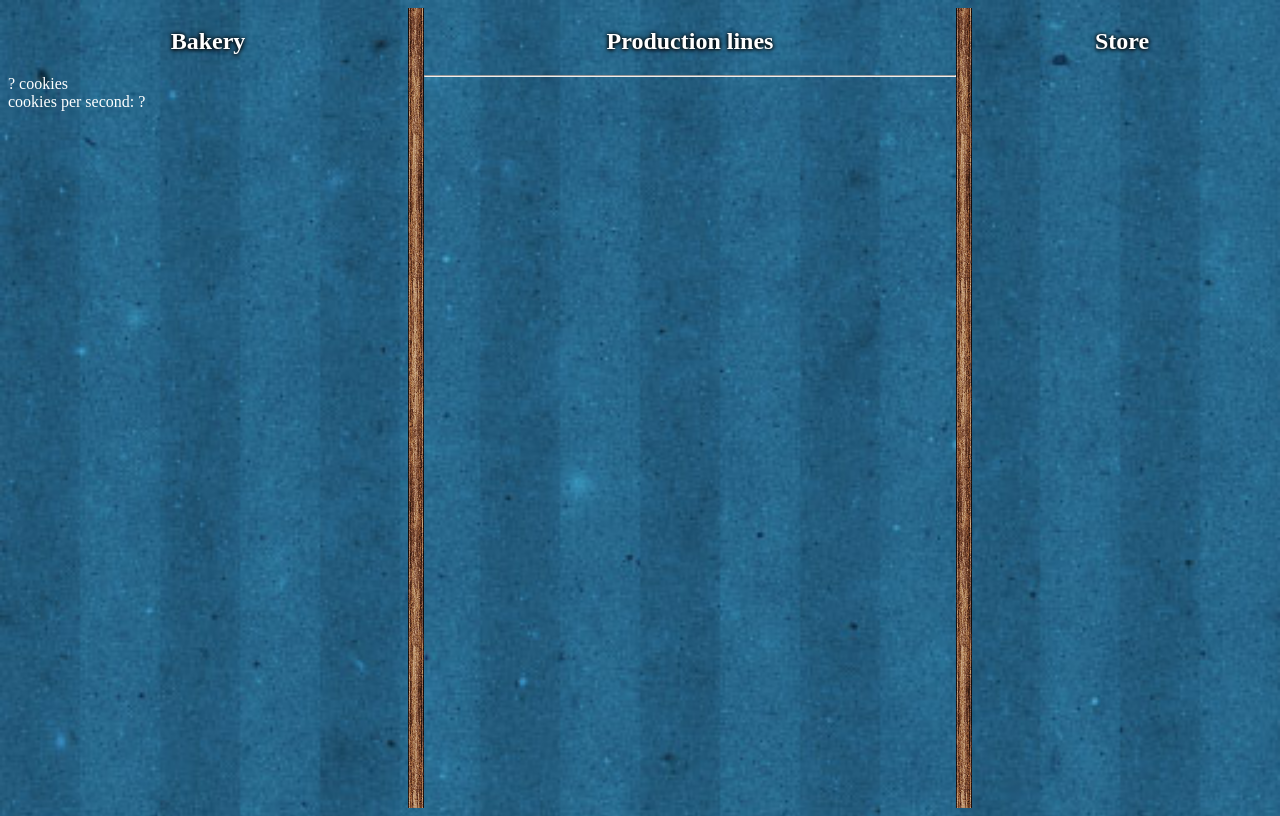
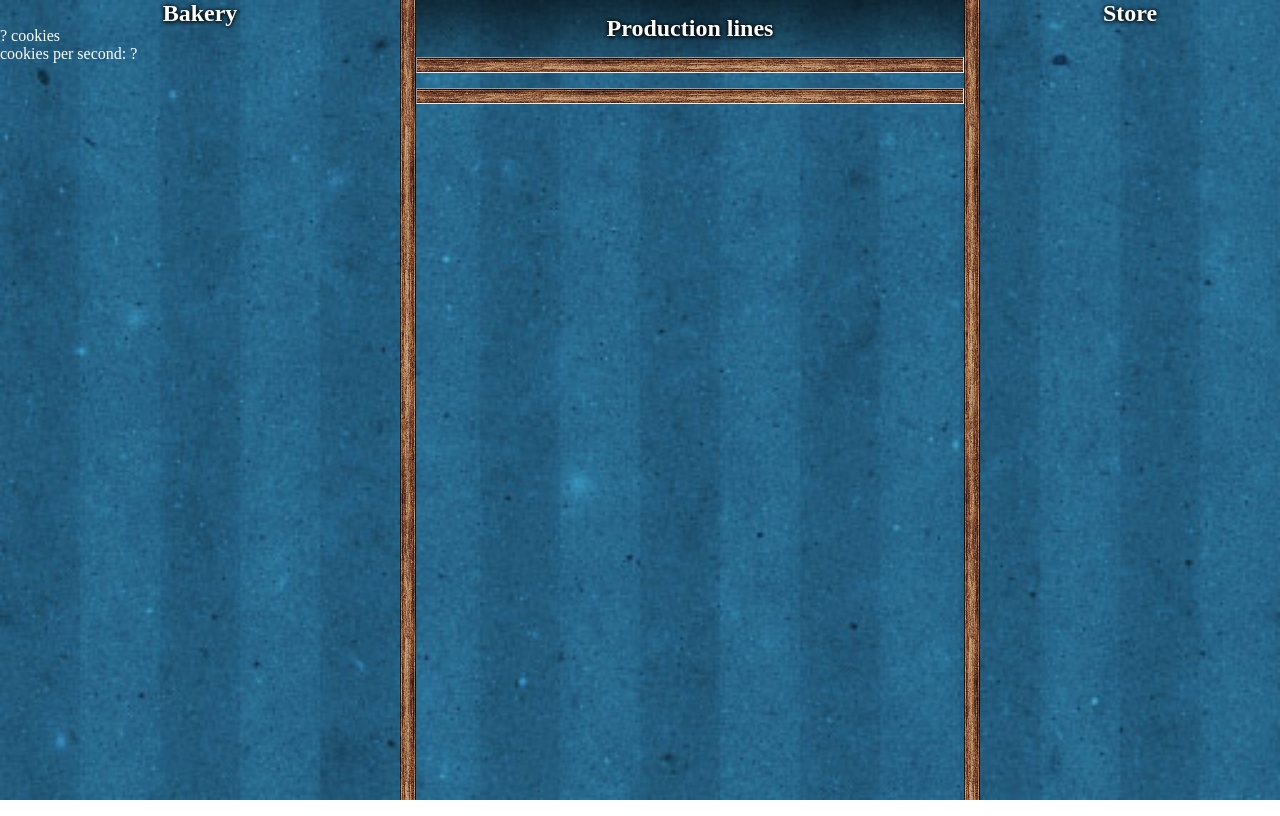
Before and after one commit to ArthurGuez/cookie-clicker-remake, a plain HTML site: page index.html in a window 1280 px wide. Drawn offline with Linux system fonts and the light colour scheme.

Commit message:
Mise en place css section production

```diff
--- a/assets/css/styles.css
+++ b/assets/css/styles.css
@@ -1,6 +1,12 @@
 @import url("./layout/_grid.css");
 @import url("/assets/css/base/_fonts.css");
 @import url("/assets/css/base/_typography.css");
+
+*{
+    margin:0;
+    padding: 0;
+    box-sizing: border-box;
+}
 
 body{
     background-image: url("../../assets/images/bg-blue.jpg");
@@ -8,3 +14,24 @@ body{
     font-family: merriweather, serif;
     user-select: none;
 }
+
+/*****************************Section Production*******************************************/
+#production{
+    overflow-y: scroll;
+}
+
+#production h2{
+    padding-top: 15px;
+    padding-bottom: 15px;
+    background-image: linear-gradient(to top, rgba(0,0,0,0.2), rgba(0,0,0,0.6));
+}
+
+#production hr{
+    background-image: url('../images/panel-horizontal.png');
+    height: 16px;
+}
+
+#hr2{
+    margin-top: 15px;
+}
+/*************************^Fin Section Production^******************************************/
--- a/index.html
+++ b/index.html
@@ -25,6 +25,7 @@
       <section id="production">
         <h2>Production lines</h2>
         <hr />
+        <hr id="hr2"/>
       </section>
 
       <div class="separator"></div>
```
